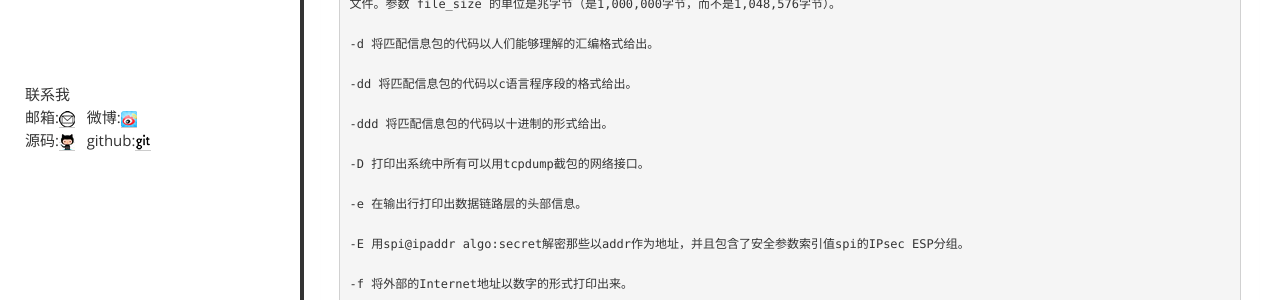
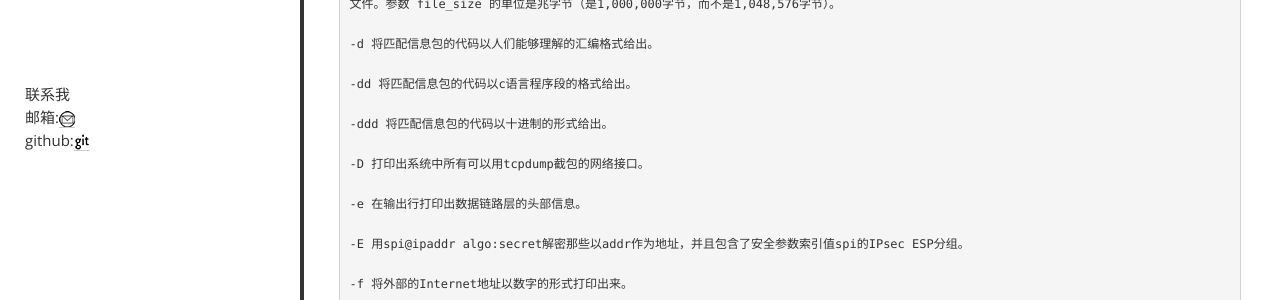
Before and after one commit to lanffy/lanffy.github.io, a Jekyll site: the page built from index.html, in a window 1280 px wide. Shown: the part 442-742 px from the top of the page. Built offline with Jekyll 4.4.1, drawn with Linux system fonts in a browser that asks for light colours; Markdown is read by kramdown in place of the engine named in the settings; the list of posts is cut into pages by our own code; comment, search, counter and statistics services are not loaded.

Commit message:
修改网页模版，联系方

```diff
--- a/_layouts/default.html
+++ b/_layouts/default.html
@@ -46,10 +46,10 @@
 				<p>联系我
 					<br/>
 					邮箱:<a href="mailto:rlanffy@gmail.com"><img src="/images/email.jpg" title="给我发邮件" alt="mail to me" /></a>&nbsp;&nbsp;
-					微博:<a href="http://weibo.com/206661350" target=_blank><img src="/images/weibo.png" title="微博" alt="weibo" /></a>
+					<!-- 微博:<a href="http://weibo.com/206661350" target=_blank><img src="/images/weibo.png" title="微博" alt="weibo" /></a> -->
 					<br/>
-					源码:<a href="https://github.com/lanffy/lanffy.github.io" target=_blank ><img src="/images/source2.jpg" title="源代码" alt="源代码"></a>&nbsp;&nbsp;
-					github:<a href="https://github.com/lanffy" target=_blank><img src="/images/github.png" title="github" alt="github" /></a>
+					github:<a href="https://github.com/lanffy" target=_blank><img src="/images/github.png" title="github" alt="github" /></a>&nbsp;&nbsp;
+					<!-- 源码:<a href="https://github.com/lanffy/lanffy.github.io" target=_blank ><img src="/images/source2.jpg" title="源代码" alt="源代码"></a> -->
 				</p>
 			</div>
 			<div align="center"></div>
```
